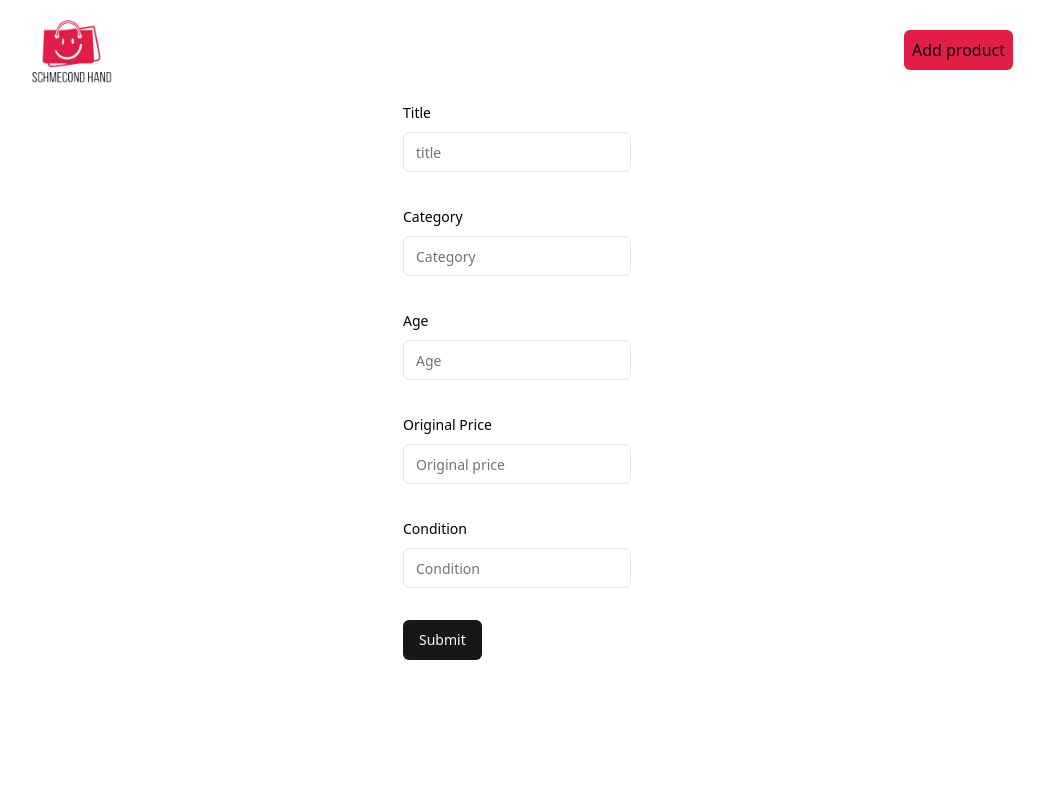
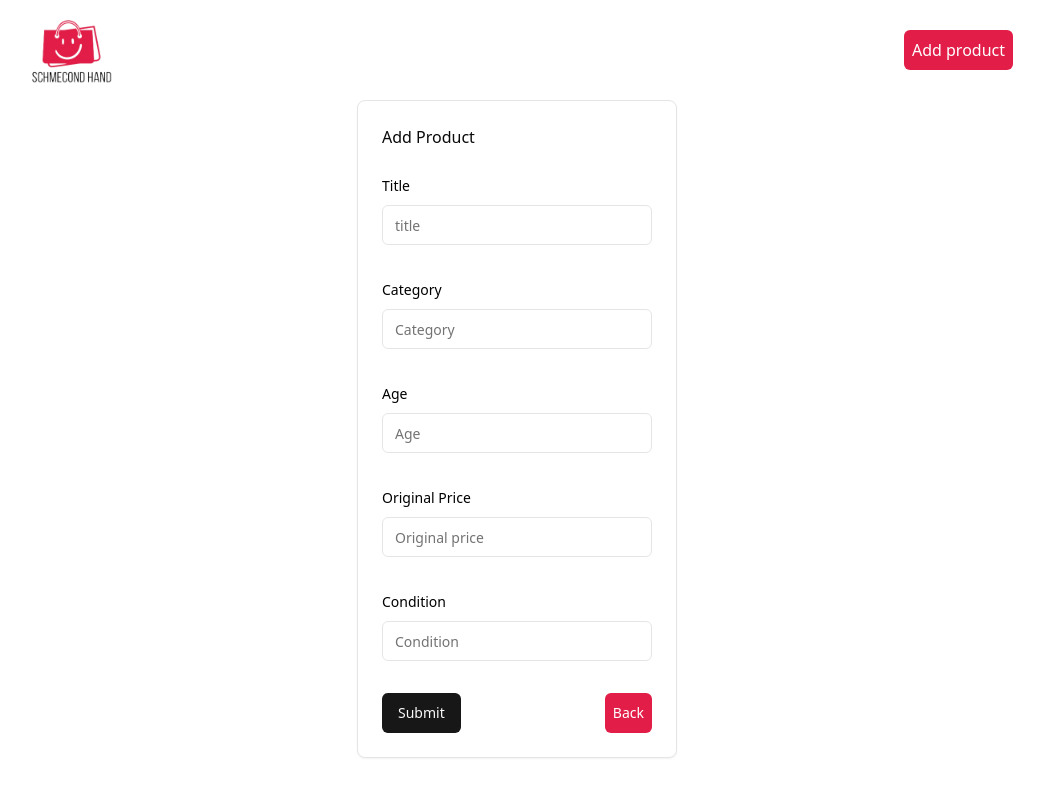
Before and after one commit to lukas-laas/next-second-hand, a Next.js app: page /add-product in a window 1280 px wide. Shown: the top 796 px of the page, without its empty margins (123-1167 px from the left). Built offline with nearby package versions, Linux system fonts and the light colour scheme.

Commit message:
styling and redirect
Co-authored-by: Lukas Laas <lukas.s.laas@gmail.com>
Co-authored-by: Hano2001 <Haraldnorlin93@gmail.com>

```diff
--- a/src/app/[id]/page.tsx
+++ b/src/app/[id]/page.tsx
@@ -1,5 +1,13 @@
-import { Card, CardContent, CardHeader, CardTitle } from "@/components/ui/card";
+import { Button } from "@/components/ui/button";
+import {
+  Card,
+  CardContent,
+  CardFooter,
+  CardHeader,
+  CardTitle,
+} from "@/components/ui/card";
 import { getProductAction } from "@/lib/get-product";
+import Link from "next/link";
 
 export default async function ProductDetailPage({
   params: { id: productId },
@@ -31,6 +39,11 @@ export default async function ProductDetailPage({
           {product.originalPrice} sek
         </p>
       </CardContent>
+      <CardFooter>
+        <Button className="rounded-md bg-rose-600 hover:bg-rose-400 p-2 transition-colors text-white">
+          <Link href={"/"}>Back</Link>
+        </Button>
+      </CardFooter>
     </Card>
   );
 }
--- a/src/app/_components/top-nav.tsx
+++ b/src/app/_components/top-nav.tsx
@@ -14,7 +14,7 @@ export const TopNav = () => {
       </Link>
       <Link
         href={"/add-product"}
-        className="rounded-md bg-rose-600 hover:bg-rose-400 p-2 transition-colors"
+        className="rounded-md bg-rose-600 hover:bg-rose-400 p-2 transition-colors text-white"
       >
         Add product
       </Link>
--- a/src/app/add-product/add-form.tsx
+++ b/src/app/add-product/add-form.tsx
@@ -14,6 +14,8 @@ import { z } from "zod";
 import { Input } from "@/components/ui/input";
 import { zodResolver } from "@hookform/resolvers/zod";
 import { addProductAction } from "../../lib/add-product";
+import Link from "next/link";
+import { redirect } from "next/navigation";
 
 const formSchema = z.object({
   title: z.string().min(1).max(50),
@@ -31,7 +33,12 @@ export default function AddForm() {
   });
 
   const onSubmit = (values: AddForm) => {
-    addProductAction(values);
+    try {
+      addProductAction(values);
+      redirect("/");
+    } catch (error) {
+      console.error(error);
+    }
   };
   return (
     <Form {...form}>
@@ -104,7 +111,12 @@ export default function AddForm() {
             </FormItem>
           )}
         />
-        <Button type="submit">Submit</Button>
+        <div className="flex justify-between ">
+          <Button type="submit">Submit</Button>
+          <Button className="rounded-md bg-rose-600 hover:bg-rose-400 p-2 transition-colors text-white">
+            <Link href={"/"}>Back</Link>
+          </Button>
+        </div>
       </form>
     </Form>
   );
--- a/src/app/add-product/page.tsx
+++ b/src/app/add-product/page.tsx
@@ -1,5 +1,15 @@
+import { Card, CardContent, CardHeader } from "@/components/ui/card";
 import AddForm from "./add-form";
 
 export default function AddProductPage() {
-  return <AddForm />;
+  return (
+    <Card className="w-full max-w-80">
+      <CardHeader>
+        <h1>Add Product</h1>
+      </CardHeader>
+      <CardContent>
+        <AddForm />
+      </CardContent>
+    </Card>
+  );
 }
```
